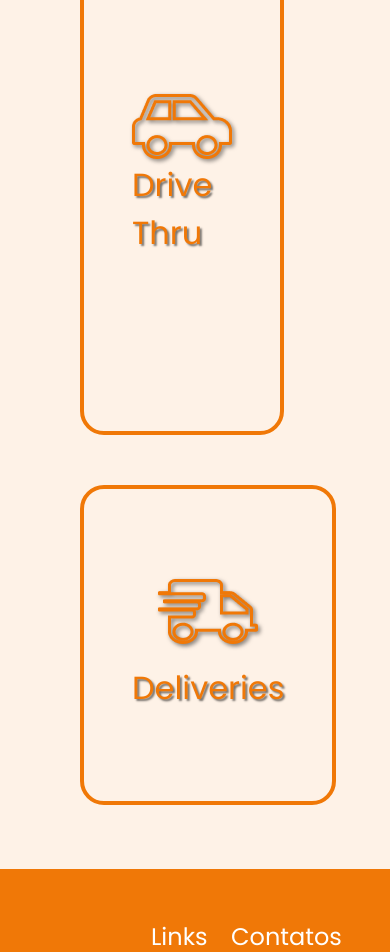
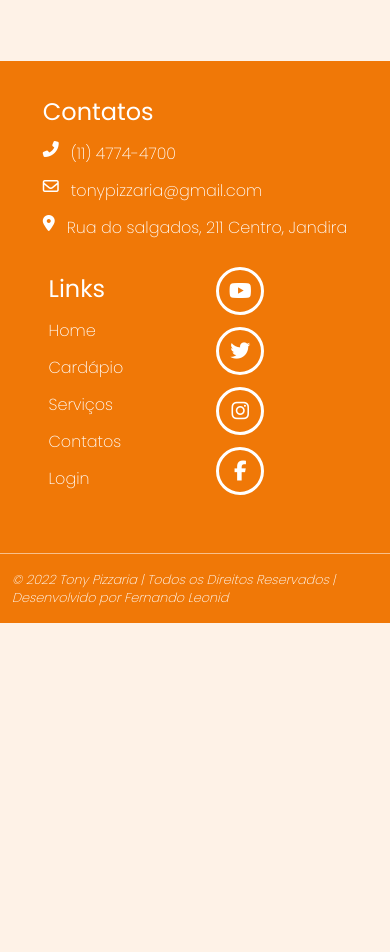
Before and after one commit to Mbuniowski/tony--pizzaria, a plain HTML site: page index.html in a window 390 px wide. Shown: the part 2422-3374 px from the top of the page. After the commit the page ends 3045 px from the top, so only its background shows below. Drawn offline with Linux system fonts and the light colour scheme; a web font is replaced by a local one.

Commit message:
mobile em andamento

```diff
--- a/styles/cardapio.css
+++ b/styles/cardapio.css
@@ -112,6 +112,10 @@
 /* Mobile */
 @media (max-width:480px) {
 
+    .cardapio{
+        height: 100%;
+
+    }
 .cardapio-titulo h3{
     font-size: 1.5rem;
 }
--- a/styles/footer.css
+++ b/styles/footer.css
@@ -122,3 +122,34 @@ footer{
     padding-top: 50px;
     }
 }
+
+/* Mobile */
+@media (max-width:480px) {
+
+    .contato-logo{
+        display: none;
+    }
+    .contatos-container{
+        display: grid;
+        grid-column-end: span 3;
+        grid-template:
+        "contatos contatos contatos" 100px
+        "links sociais b" 140px
+        " links sociais c" 140px/ 5fr 7fr 1fr;
+        place-items: center;
+        padding: 6px 32px 24px 32px;
+        gap:16px;
+    }
+    .contatos{
+        grid-area: contatos;
+    }
+    .contato-links{
+        grid-area: links;
+    }
+    .contato-sociais{
+        grid-area: sociais;
+    }
+    .autor-container{
+        padding: 8px 12px 8px 12px;
+    }
+    }
--- a/styles/servicos.css
+++ b/styles/servicos.css
@@ -52,6 +52,7 @@
     text-align: center;
     text-shadow: 2px 2px 8px var(--cor-sombra);
 }
+
 /* tablet */
 @media (max-width:768px) {
     .servicos-conteudo {
@@ -63,7 +64,8 @@
         width: 300px;
         gap: 2px;
     }
-    .servico h4{
+
+    .servico h4 {
         font-size: 2.0rem;
     }
 
@@ -78,16 +80,37 @@
         /* espaço entre as coisas = gap */
     }
 
+}
 
-    /* Mobile */
+/* Mobile */
 @media (max-width:480px) {
 
-    .servico-texto{
+.servicos{
+    display: flex;
+    align-items: center;
+    gap:16px;
+}
+.servicos-conteudo{
+    gap:16px
+}
+    .servico-texto {
         display: none;
- }
- .servicos-conteudo{
+    }
 
-    width: 50px;
- }
+    .fast-food {
+        height: 200px;
+        width: 193px;
+        gap: 20px;
+    }
+
+    .drive-thru {
+        height: 200px;
+        width: 193px;
+    }
+
+    .deliveries {
+        height: 200px;
+        width: 193px;
+        margin-top: 0px;
     }
 }
```
